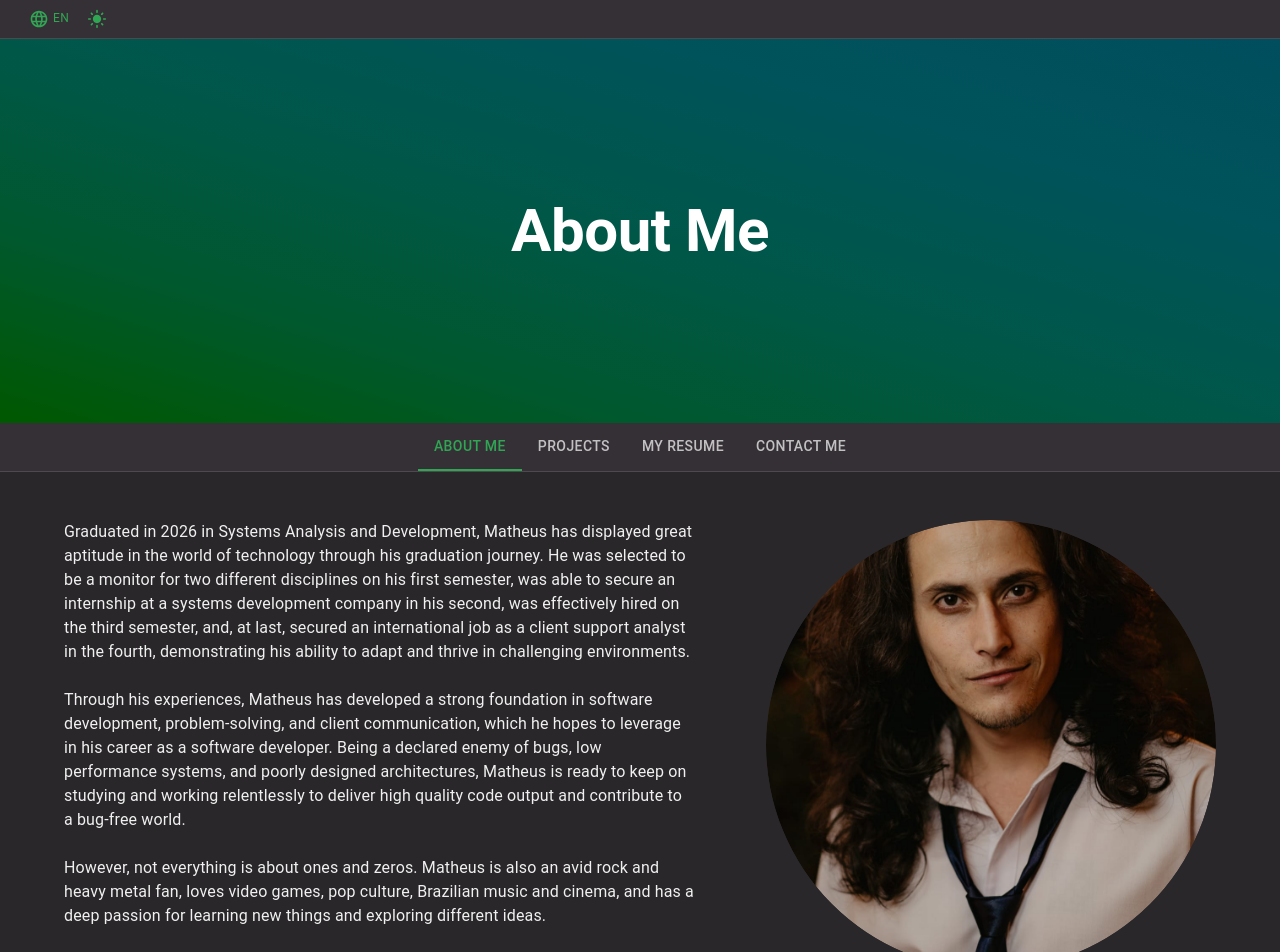
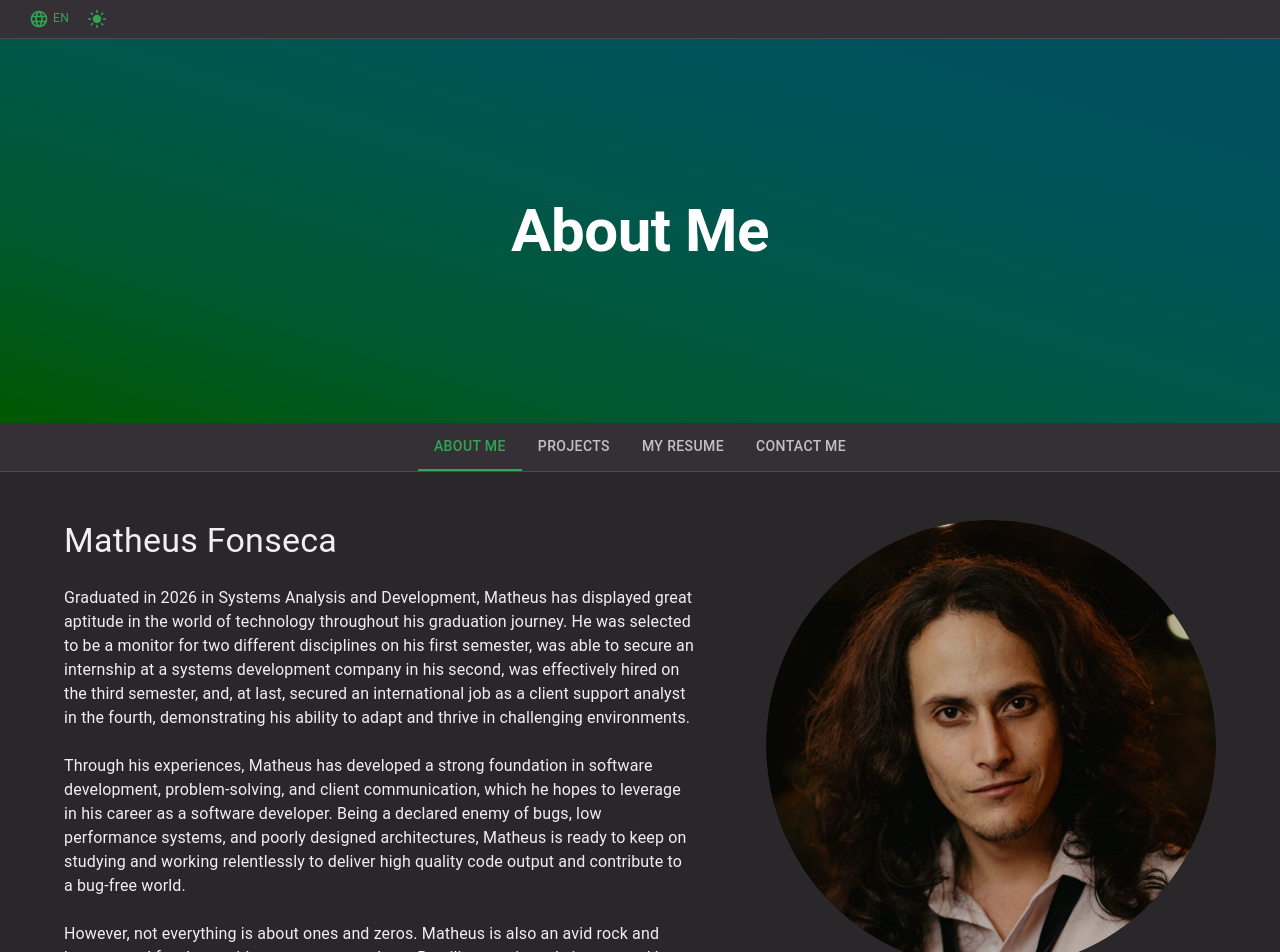
Before and after one commit to MatheusFonseca849/portfolio-mathdev, a Next.js app: page / in a window 1280 px wide. Shown: the top 952 px of the page. Built offline with nearby package versions, Linux system fonts and the light colour scheme; what @mui/material-nextjs would draw is missing.

Commit message:
chore: updated background color for top and nav headers; Added name to main page; centralized profile picture

```diff
--- a/app/page.tsx
+++ b/app/page.tsx
@@ -25,12 +25,15 @@ export default function HomePage() {
           order: { xs: -1, md: 1 },
         }}
       >
-      <Image src={profilePhoto} alt="Profile" fill style={{ objectFit: 'cover', borderRadius: '50%' }} />
+      <Image src={profilePhoto} alt="Profile" fill style={{ objectFit: 'cover', objectPosition: 'center top', borderRadius: '50%' }} />
       </Box>
 
       <Box sx={{ display: 'flex', flexDirection: 'column', gap: 3 }}>
+        <Typography variant="h4" color="text.primary">
+          Matheus Fonseca
+        </Typography>
         <Typography variant="body1" color="text.primary">
-          Graduated in 2026 in Systems Analysis and Development, Matheus has displayed great aptitude in the world of technology through his graduation journey. He was selected to be a monitor for two different disciplines on his first semester, was able to secure an internship at a systems development company in his second, was effectively hired on the third semester, and, at last, secured an international job as a client support analyst in the fourth, demonstrating his ability to adapt and thrive in challenging environments.
+          Graduated in 2026 in Systems Analysis and Development, Matheus has displayed great aptitude in the world of technology throughout his graduation journey. He was selected to be a monitor for two different disciplines on his first semester, was able to secure an internship at a systems development company in his second, was effectively hired on the third semester, and, at last, secured an international job as a client support analyst in the fourth, demonstrating his ability to adapt and thrive in challenging environments.
         </Typography>
 
         <Typography variant="body1" color="text.primary">
--- a/lib/theme.ts
+++ b/lib/theme.ts
@@ -9,7 +9,7 @@ export const getTheme = (mode: 'light' | 'dark') =>
       },
       background: {
         default: mode === 'dark' ? '#2a272a' : '#f6edd9',
-        paper: mode === 'dark' ? '#353035' : '#ffffff',
+        paper: mode === 'dark' ? '#353035' : '#faf7ff',
       },
       text: {
         primary: mode === 'dark' ? '#F0F0F0' : '#2a272a',
```
